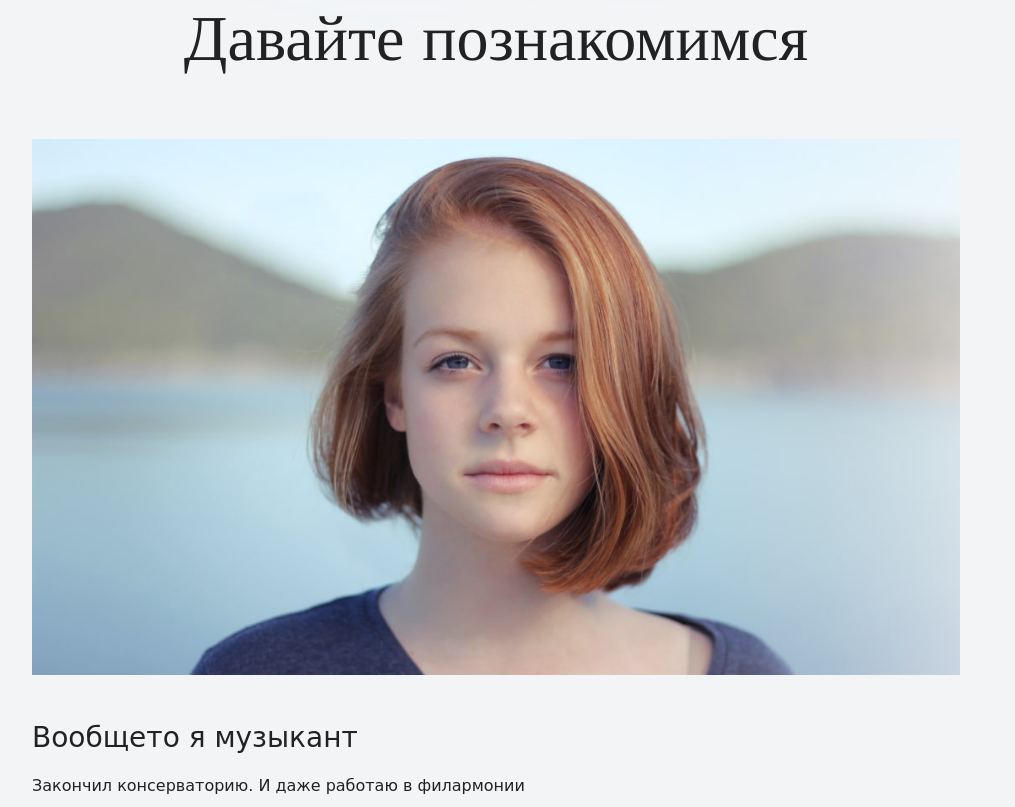
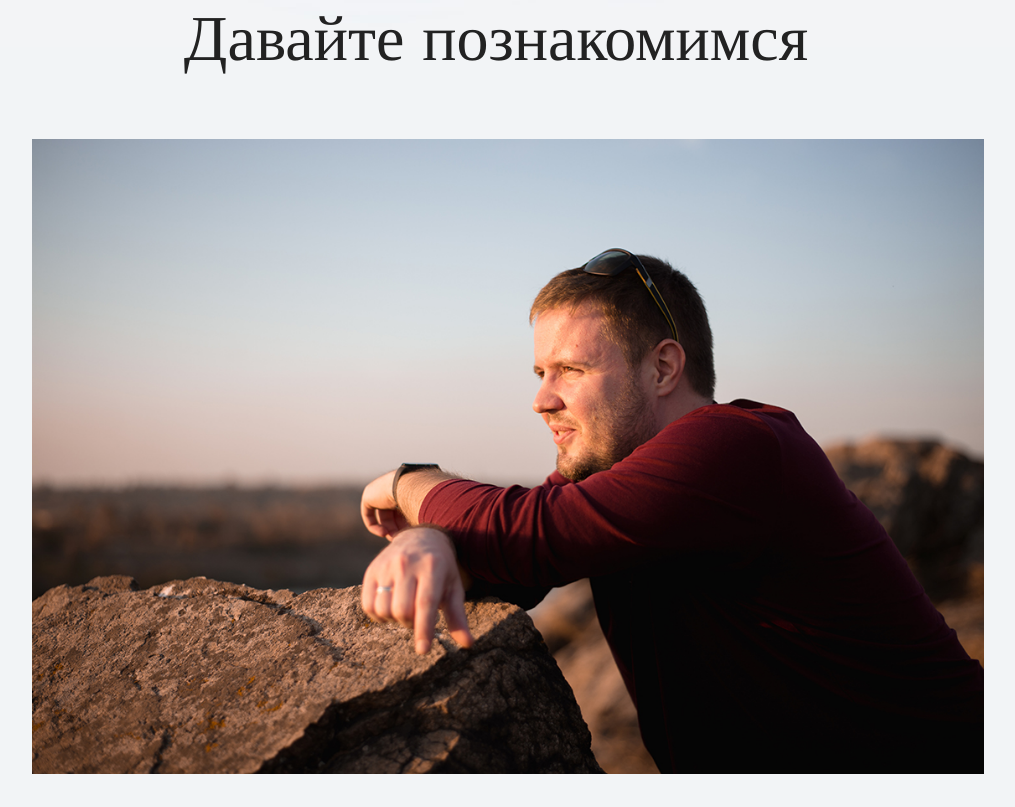
Before and after one commit to Sendega89/my-site, a plain HTML site: page index.html in a window 1280 px wide. Shown: the part 1033-1840 px from the top of the page, without its empty margins (144-1159 px from the left). Drawn offline with nearby package versions, Linux system fonts and the light colour scheme.

Commit message:
Add original foto

```diff
--- a/index.html
+++ b/index.html
@@ -23,7 +23,7 @@
     <section class="intro">
       <h2 class="subheading">Давайте познакомимся</h2>
       <figure class="user-image">
-        <img src="files/user.jpg" width="928" height="536" alt="Фотография Неопознанного Енота">
+        <img src="files/avatar.jpg" width="952"  alt="Фотография Михаил Сендега">
       </figure>
       <h3>Вообщето я музыкант</h3>
       <p>Закончил консерваторию. И даже работаю в филармонии</p>
--- a/style.css
+++ b/style.css
@@ -85,8 +85,9 @@ body {
 }
 
 .user-image {
-  margin: 0 0 32px;
+  margin: 0 0 30px;
   text-align: center;
+  position: center;
 }
 
 .intro h3,
```
Also changed, not shown: files/avatar.jpg (added).
